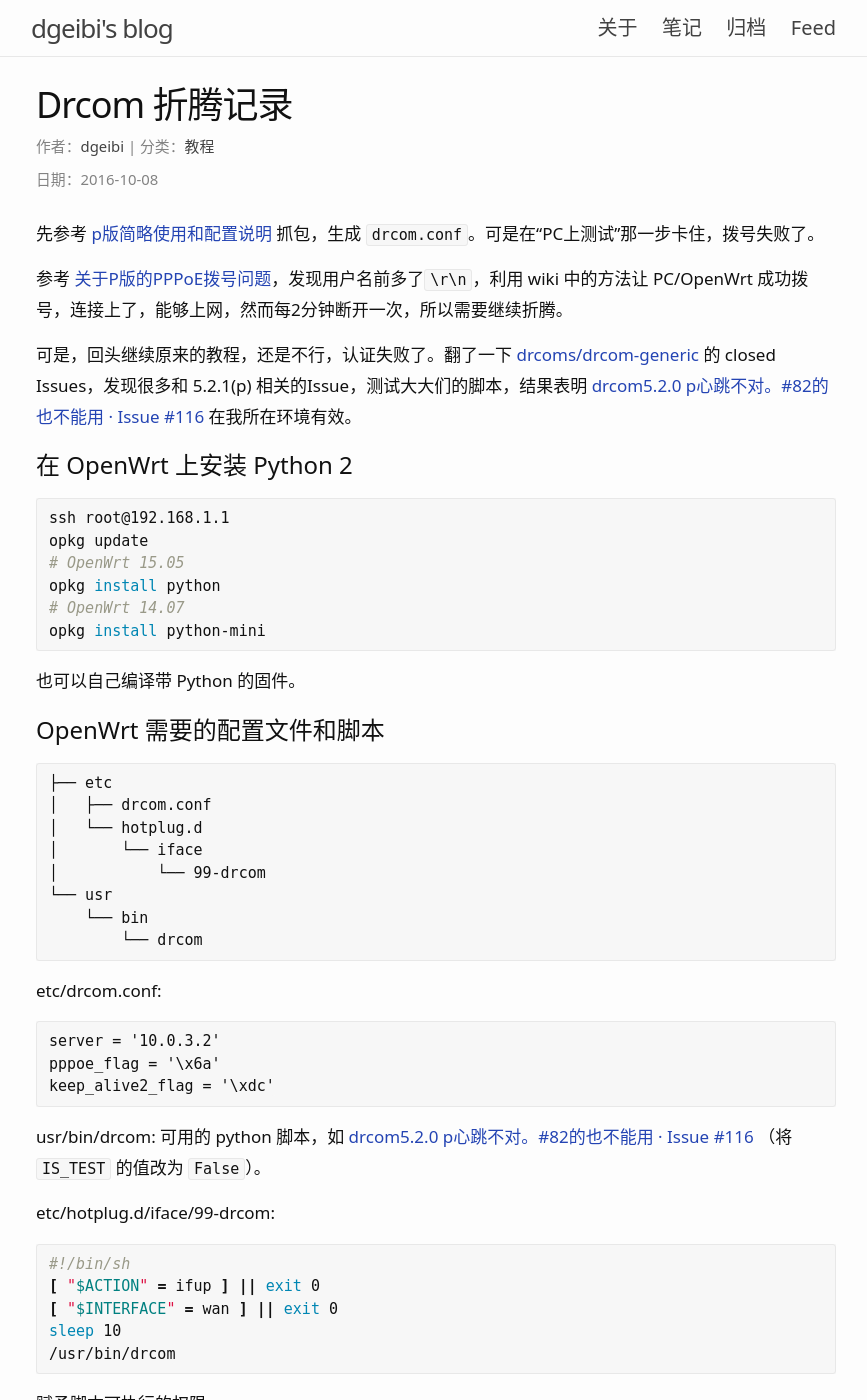
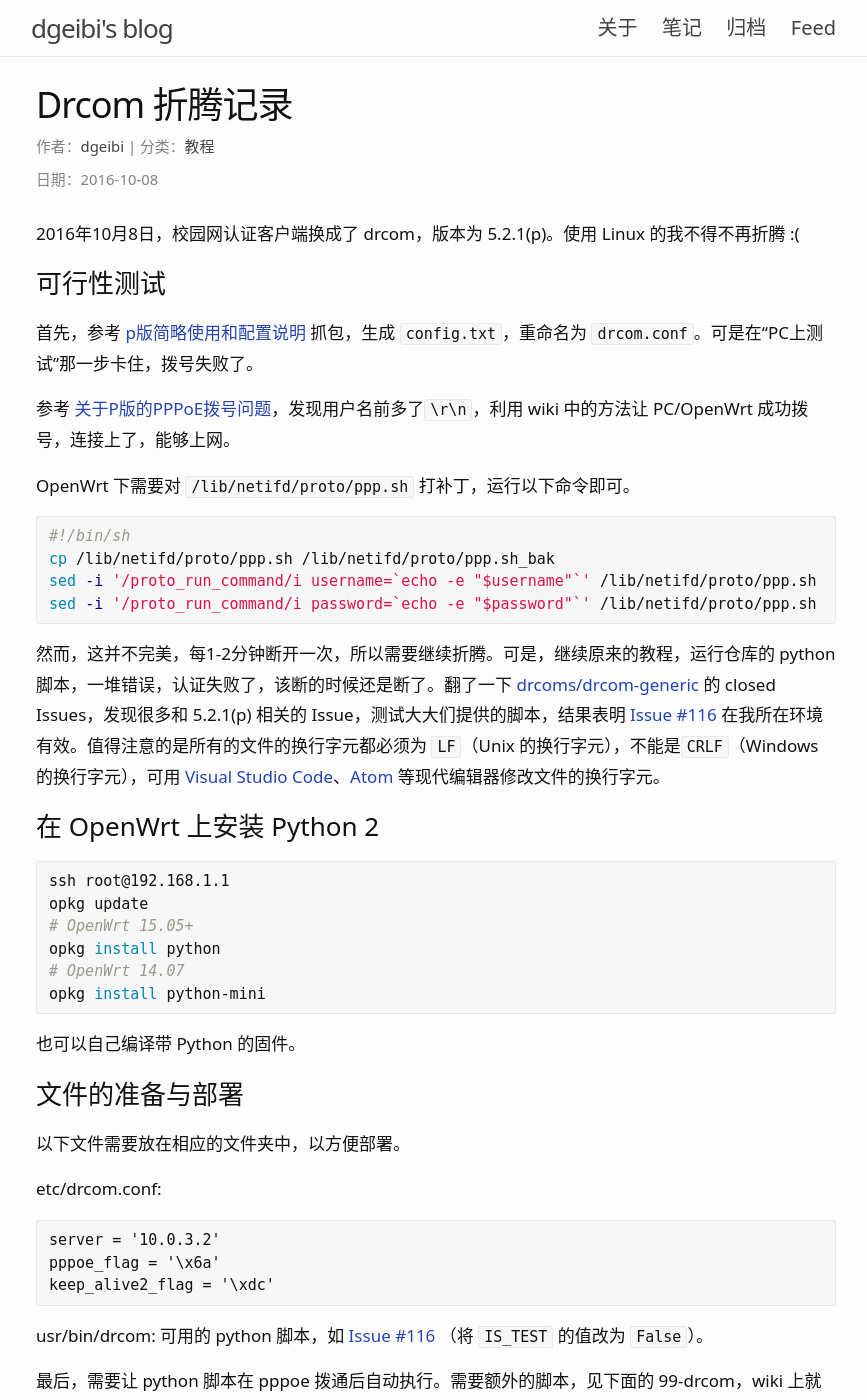
Before and after one commit to dgeibi/dgeibi.github.com, a Jekyll site: the page built from _posts/2016-10-08-drcom.md, in a window 1280 px wide and 1400 px high. Shown: the whole window, without its empty margins (204-1071 px from the left). Built offline with Jekyll 4.4.1, drawn with Linux system fonts in a browser that asks for light colours; comment, search, counter and statistics services are not loaded; some of the changed text lies outside the part shown.

Commit message:
update at 2016-10-09 15:23:26 UTC

````diff
--- a/_posts/2016-10-08-drcom.md
+++ b/_posts/2016-10-08-drcom.md
@@ -4,19 +4,31 @@
 category: tutorial
 ---
 
-先参考 [p版简略使用和配置说明](https://github.com/drcoms/drcom-generic/wiki/p%E7%89%88%E7%AE%80%E7%95%A5%E4%BD%BF%E7%94%A8%E5%92%8C%E9%85%8D%E7%BD%AE%E8%AF%B4%E6%98%8E) 抓包，生成 `drcom.conf`。可是在“PC上测试”那一步卡住，拨号失败了。
+2016年10月8日，校园网认证客户端换成了 drcom，版本为 5.2.1(p)。使用 Linux 的我不得不再折腾 :(
 
-参考 [关于P版的PPPoE拨号问题](https://github.com/drcoms/drcom-generic/wiki/%E5%85%B3%E4%BA%8EP%E7%89%88%E7%9A%84PPPoE%E6%8B%A8%E5%8F%B7%E9%97%AE%E9%A2%98)，发现用户名前多了`\r\n`，利用 wiki 中的方法让 PC/OpenWrt 成功拨号，连接上了，能够上网，然而每2分钟断开一次，所以需要继续折腾。
+## 可行性测试
 
-可是，回头继续原来的教程，还是不行，认证失败了。翻了一下 [drcoms/drcom-generic](https://github.com/drcoms/drcom-generic) 的 closed Issues，发现很多和 5.2.1(p) 相关的Issue，测试大大们的脚本，结果表明 [drcom5.2.0 p心跳不对。#82的也不能用 · Issue #116](https://github.com/drcoms/drcom-generic/issues/116#issuecomment-250953770) 在我所在环境有效。
+首先，参考 [p版简略使用和配置说明](https://github.com/drcoms/drcom-generic/wiki/p%E7%89%88%E7%AE%80%E7%95%A5%E4%BD%BF%E7%94%A8%E5%92%8C%E9%85%8D%E7%BD%AE%E8%AF%B4%E6%98%8E) 抓包，生成 `config.txt`，重命名为 `drcom.conf`。可是在“PC上测试”那一步卡住，拨号失败了。
 
+参考 [关于P版的PPPoE拨号问题](https://github.com/drcoms/drcom-generic/wiki/%E5%85%B3%E4%BA%8EP%E7%89%88%E7%9A%84PPPoE%E6%8B%A8%E5%8F%B7%E9%97%AE%E9%A2%98)，发现用户名前多了`\r\n`，利用 wiki 中的方法让 PC/OpenWrt 成功拨号，连接上了，能够上网。
 
-### 在 OpenWrt 上安装 Python 2
+OpenWrt 下需要对 `/lib/netifd/proto/ppp.sh` 打补丁，运行以下命令即可。
+
+```bash
+#!/bin/sh
+cp /lib/netifd/proto/ppp.sh /lib/netifd/proto/ppp.sh_bak
+sed -i '/proto_run_command/i username=`echo -e "$username"`' /lib/netifd/proto/ppp.sh
+sed -i '/proto_run_command/i password=`echo -e "$password"`' /lib/netifd/proto/ppp.sh
+```
+
+然而，这并不完美，每1-2分钟断开一次，所以需要继续折腾。可是，继续原来的教程，运行仓库的 python 脚本，一堆错误，认证失败了，该断的时候还是断了。翻了一下 [drcoms/drcom-generic](https://github.com/drcoms/drcom-generic) 的 closed Issues，发现很多和 5.2.1(p) 相关的 Issue，测试大大们提供的脚本，结果表明 [Issue #116](https://github.com/drcoms/drcom-generic/issues/116#issuecomment-250953770) 在我所在环境有效。值得注意的是所有的文件的换行字元都必须为 `LF`（Unix 的换行字元），不能是`CRLF`（Windows 的换行字元），可用 [Visual Studio Code](https://code.visualstudio.com/)、[Atom](https://atom.io/) 等现代编辑器修改文件的换行字元。
+
+## 在 OpenWrt 上安装 Python 2
 
 ```bash
 ssh root@192.168.1.1
 opkg update
-# OpenWrt 15.05
+# OpenWrt 15.05+
 opkg install python
 # OpenWrt 14.07
 opkg install python-mini
@@ -24,18 +36,9 @@
 
 也可以自己编译带 Python 的固件。
 
-### OpenWrt 需要的配置文件和脚本
+## 文件的准备与部署
 
-```
-├── etc
-│   ├── drcom.conf
-│   └── hotplug.d
-│       └── iface
-│           └── 99-drcom
-└── usr
-    └── bin
-        └── drcom
-```
+以下文件需要放在相应的文件夹中，以方便部署。
 
 etc/drcom.conf:
 
@@ -45,7 +48,9 @@
 keep_alive2_flag = '\xdc'
 ```
 
-usr/bin/drcom: 可用的 python 脚本，如 [drcom5.2.0 p心跳不对。#82的也不能用 · Issue #116](https://github.com/drcoms/drcom-generic/issues/116#issuecomment-250953770) （将 `IS_TEST` 的值改为 `False`）。
+usr/bin/drcom: 可用的 python 脚本，如 [Issue #116](https://github.com/drcoms/drcom-generic/issues/116#issuecomment-250953770) （将 `IS_TEST` 的值改为 `False`）。
+
+最后，需要让 python 脚本在 pppoe 拨通后自动执行。需要额外的脚本，见下面的 99-drcom，wiki 上就有，只是改了 wan 口的名称而已。
 
 etc/hotplug.d/iface/99-drcom:
 
@@ -57,7 +62,7 @@
 /usr/bin/drcom
 ```
 
-赋予脚本可执行的权限
+赋予脚本可执行的权限，也可以在部署、ssh登录后再做。
 
 ```bash
 chmod +x usr/bin/drcom
````
Also changed, not shown: other parts of _posts/2016-10-08-drcom.md (+1 -2 lines).
